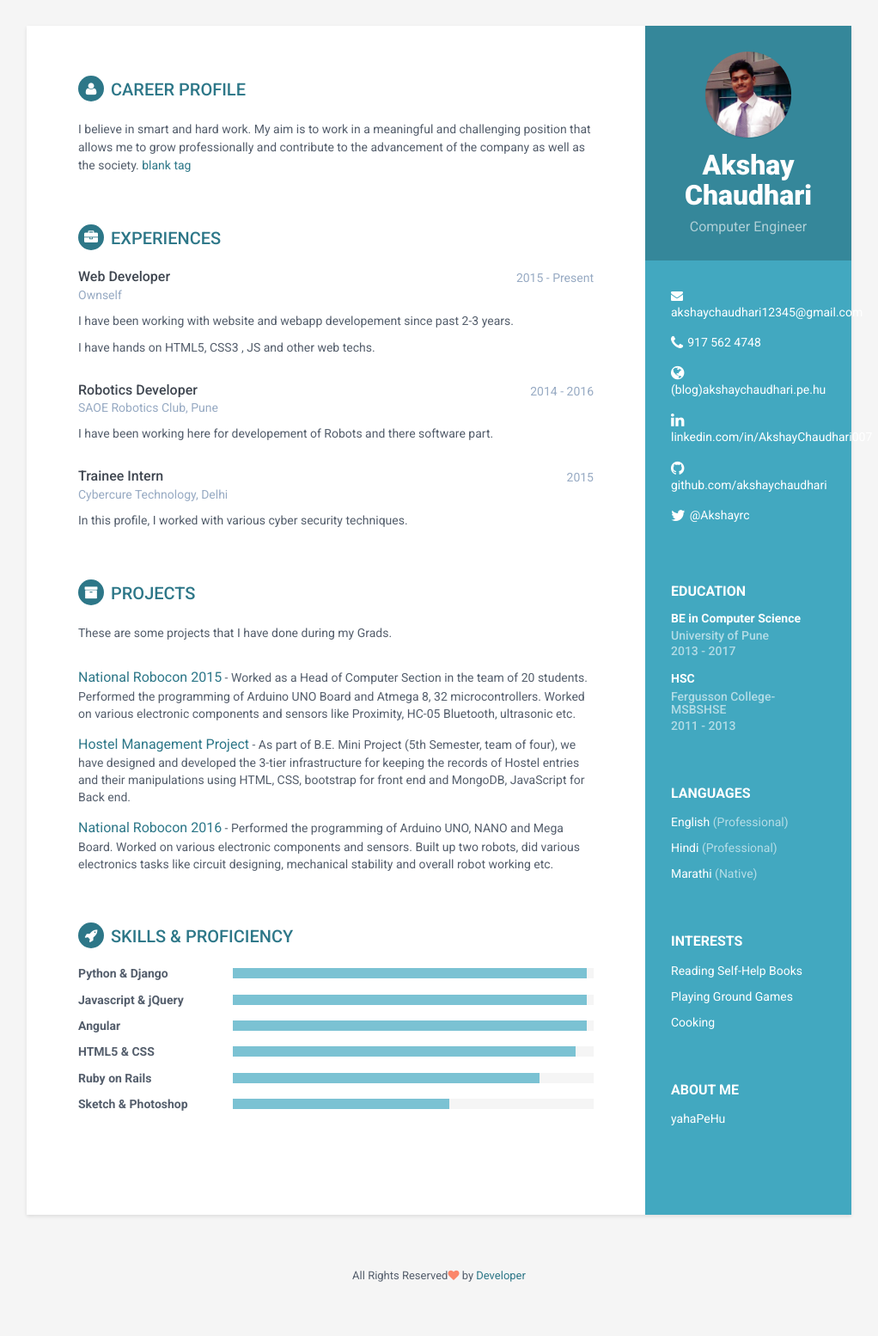
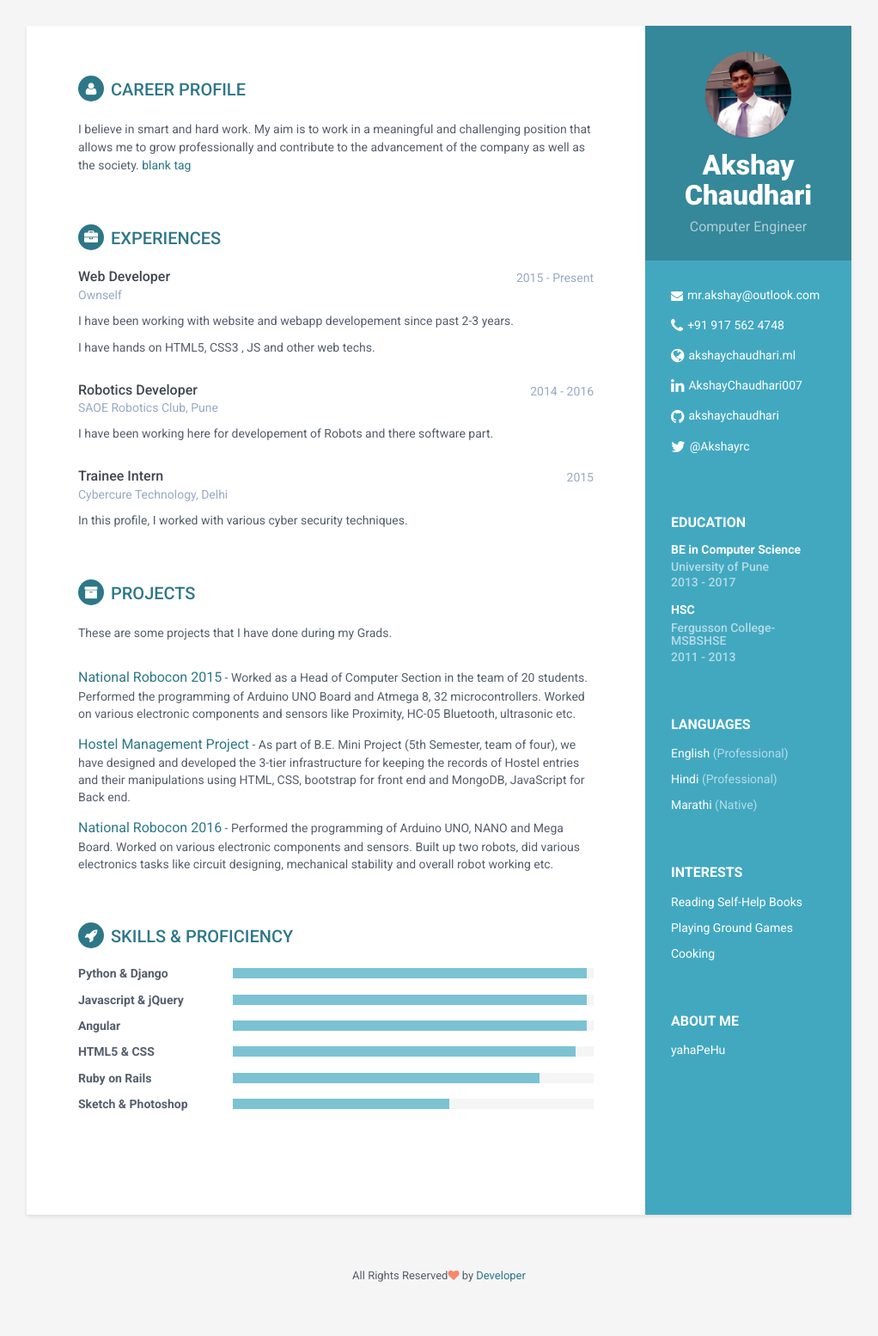
Before and after one commit to akshayrcc/resume-template-fresher, a Jekyll site: the page built from index.html, in a window 1280 px wide. Shown: the whole page at 86% size, without its empty margins (129-1151 px from the left). Built offline with Jekyll 4.4.1, drawn with Linux system fonts in a browser that asks for light colours.

Commit message:
Update sidebar.html

```diff
--- a/_includes/sidebar.html
+++ b/_includes/sidebar.html
@@ -14,30 +14,30 @@
                    {% if site.email %}
                     <li class="email"><i class="fa fa-envelope"></i><a href="mailto: {{site.email}}">{{site.email}}</a></li>
                     {% else %}
-                    <li class="email"><i class="fa fa-envelope"></i><a href="mailto:akshaychaudhari12345@gmail.com">akshaychaudhari12345@gmail.com</a></li>
+                    <li class="email"><i class="fa fa-envelope"></i><a href="mailto:mr.akshay@outlook.com">mr.akshay@outlook.com</a></li>
                     {% endif %}
 
                     {% if site.phone %}
                     <li class="phone"><i class="fa fa-phone"></i><a href="tel:{{site.phone}}">{{site.phone}}</a></li>
                     {% else %}
-                    <li class="phone"><i class="fa fa-phone"></i><a href="tel:917 562 4748">917 562 4748</a></li>
+                    <li class="phone"><i class="fa fa-phone"></i><a href="tel:+91 917 562 4748">+91 917 562 4748</a></li>
                     {% endif %}
 
                     {% if site.website %}
                     <li class="website"><i class="fa fa-globe"></i><a href="http://{{site.website}}" target="_blank">{{site.website}}</a></li>
                     {% else %}
-                    <li class="website"><i class="fa fa-globe"></i><a href="http://akshaychaudhari.pe.hu" target="_blank">(blog)akshaychaudhari.pe.hu</a></li>
+                    <li class="website"><i class="fa fa-globe"></i><a href="http://akshaychaudhari.ml" target="_blank">akshaychaudhari.ml</a></li>
                     {% endif %}
 
                     {% if site.linkedin %}
                     <li class="linkedin"><i class="fa fa-linkedin"></i><a href="https://in.linkedin.com/{{site.linkedin}}" target="_blank">linkedin.com/in/{{site.linkedin}}</a></li>
                     {% else %}
-                    <li class="linkedin"><i class="fa fa-linkedin"></i><a href="https://in.linkedin.com/in/AkshayChaudhari007" target="_blank">linkedin.com/in/AkshayChaudhari007</a></li>
+                    <li class="linkedin"><i class="fa fa-linkedin"></i><a href="https://in.linkedin.com/in/AkshayChaudhari007" target="_blank">AkshayChaudhari007</a></li>
                     {% endif %}
 
                     {% if site.github %}
 
-                    <li class="github"><i class="fa fa-github"></i><a href="http://github.com/akshaychaudhari" target="_blank">github.com/akshaychaudhari</a></li>
+                    <li class="github"><i class="fa fa-github"></i><a href="http://github.com/akshaychaudhari" target="_blank">akshaychaudhari</a></li>
                     {% endif %}
 
                     {% if site.twitter %}
```
